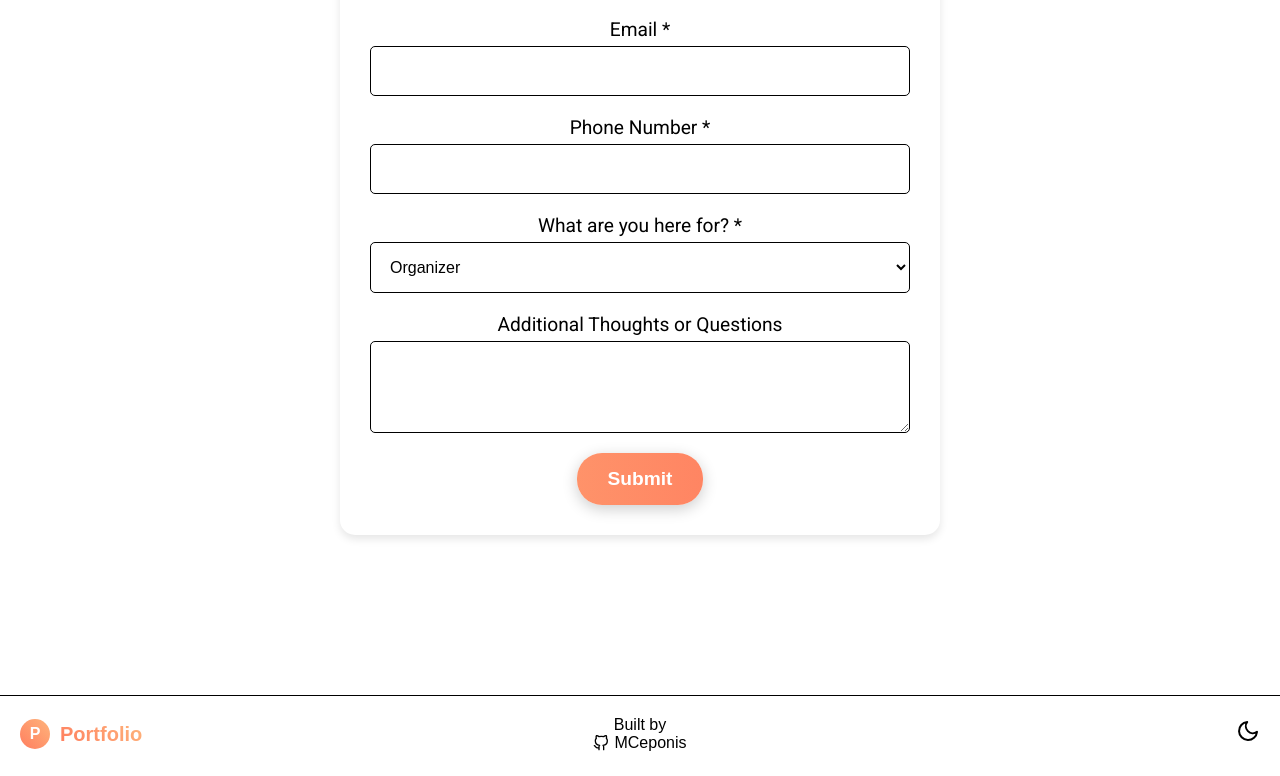
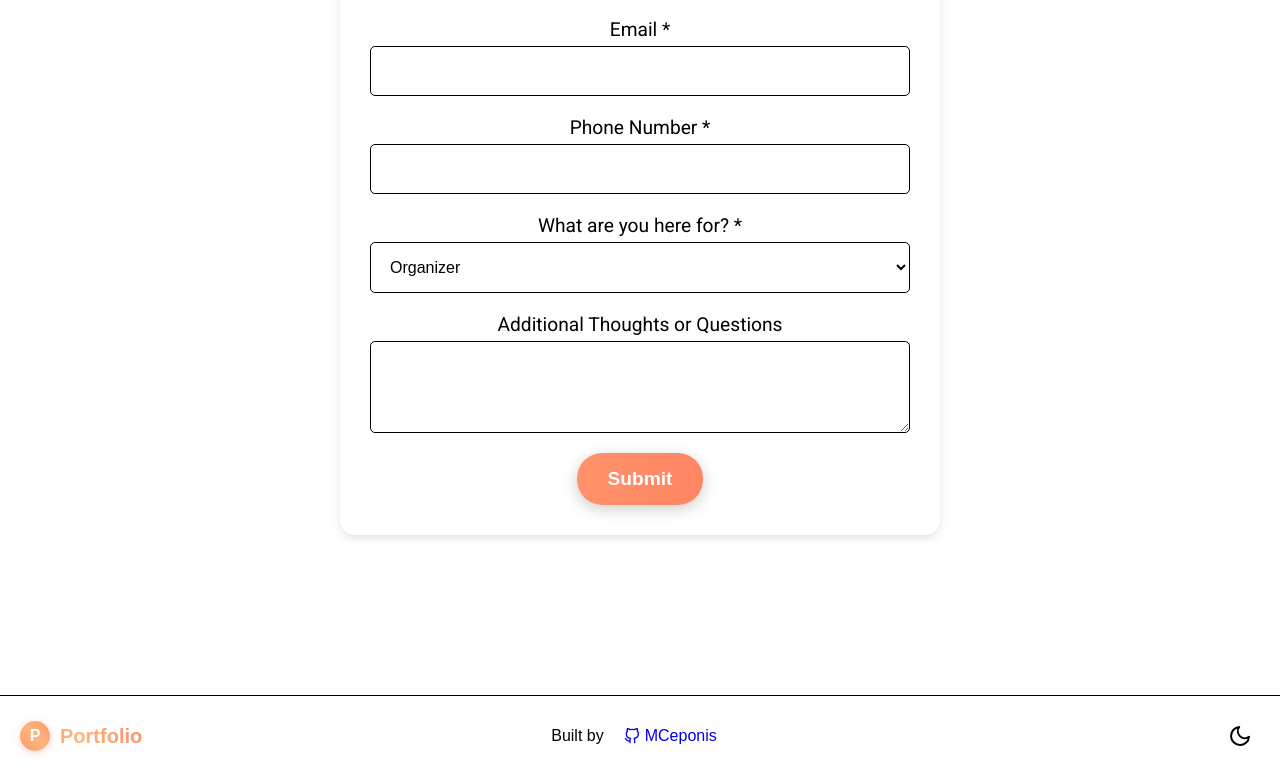
Before and after one commit to CeponisM/practice-project, a React (Create React App) app: page / in a window 1280 px wide. Shown: the part 3530-4306 px from the top of the page. Built offline with nearby package versions, Linux system fonts and the light colour scheme.

Commit message:
Footer optimizations for better performance and styling

```diff
--- a/src/components/Footer.css
+++ b/src/components/Footer.css
@@ -1,6 +1,176 @@
+/* Enhanced social link styles with performance optimizations */
 .social-link-footer {
-    text-decoration: none;
-    color: inherit;
-    transition: color 0.3s ease;
-    z-index: 2;
+  text-decoration: none;
+  color: inherit;
+  transition: all 0.3s cubic-bezier(0.4, 0, 0.2, 1);
+  position: relative;
+  z-index: 2;
+  border-radius: 8px;
+  padding: 6px 10px;
+
+  /* Add subtle glow effect */
+  box-shadow: 0 0 0 rgba(255, 126, 95, 0);
+
+  /* Use transform instead of changing properties for better performance */
+  will-change: transform;
+}
+
+.social-link-footer:hover {
+  transform: translateY(-2px) scale(1.05);
+  box-shadow: 0 4px 20px rgba(255, 126, 95, 0.3);
+
+  /* Add animated underline */
+  background: linear-gradient(45deg, rgba(255, 126, 95, 0.1), rgba(254, 180, 123, 0.1));
+}
+
+.social-link-footer:active {
+  transform: translateY(0) scale(0.98);
+  transition-duration: 0.1s;
+}
+
+/* Dynamic menu styles for enhanced visual appeal */
+.dynamic-menu {
+  position: relative;
+  overflow: hidden;
+}
+
+/* Animated background for menu items */
+.menu-item {
+  position: relative;
+  padding: 12px 20px;
+  border-radius: 8px;
+  transition: all 0.3s cubic-bezier(0.4, 0, 0.2, 1);
+  cursor: pointer;
+  overflow: hidden;
+}
+
+.menu-item::before {
+  content: '';
+  position: absolute;
+  top: 0;
+  left: -100%;
+  width: 100%;
+  height: 100%;
+  background: linear-gradient(90deg, transparent, rgba(255, 126, 95, 0.15), transparent);
+  transition: left 0.4s ease;
+}
+
+.menu-item:hover::before {
+  left: 100%;
+}
+
+.menu-item:hover {
+  background: rgba(255, 126, 95, 0.1);
+  transform: translateX(5px);
+  box-shadow: 0 4px 15px rgba(255, 126, 95, 0.2);
+}
+
+/* Staggered animation for menu items */
+.menu-item:nth-child(1) { animation-delay: 0.1s; }
+.menu-item:nth-child(2) { animation-delay: 0.2s; }
+.menu-item:nth-child(3) { animation-delay: 0.3s; }
+.menu-item:nth-child(4) { animation-delay: 0.4s; }
+.menu-item:nth-child(5) { animation-delay: 0.5s; }
+
+/* Slide-in animation for menu */
+@keyframes slideInLeft {
+  from {
+    opacity: 0;
+    transform: translateX(-30px);
   }
+  to {
+    opacity: 1;
+    transform: translateX(0);
+  }
+}
+
+.menu-item {
+  animation: slideInLeft 0.6s cubic-bezier(0.4, 0, 0.2, 1) both;
+}
+
+/* Active menu item styling */
+.menu-item.active {
+  background: linear-gradient(45deg, rgba(255, 126, 95, 0.2), rgba(254, 180, 123, 0.2));
+  color: #ff7e5f;
+  font-weight: 600;
+  border-left: 3px solid #ff7e5f;
+}
+
+.menu-item.active::after {
+  content: '';
+  position: absolute;
+  right: 10px;
+  top: 50%;
+  transform: translateY(-50%);
+  width: 6px;
+  height: 6px;
+  background: #ff7e5f;
+  border-radius: 50%;
+  box-shadow: 0 0 10px rgba(255, 126, 95, 0.5);
+}
+
+/* Mobile menu enhancements */
+@media (max-width: 768px) {
+  .menu-item {
+    padding: 15px 20px;
+    margin: 4px 0;
+    border-radius: 12px;
+  }
+
+  .menu-item:hover {
+    transform: scale(1.02);
+  }
+}
+
+/* Floating action button style for mobile toggle */
+.mobile-menu-toggle {
+  position: fixed;
+  bottom: 20px;
+  right: 20px;
+  width: 56px;
+  height: 56px;
+  border-radius: 50%;
+  background: linear-gradient(45deg, #ff7e5f, #feb47b);
+  border: none;
+  color: white;
+  font-size: 24px;
+  cursor: pointer;
+  box-shadow: 0 4px 20px rgba(255, 126, 95, 0.4);
+  transition: all 0.3s cubic-bezier(0.4, 0, 0.2, 1);
+  z-index: 1000;
+}
+
+.mobile-menu-toggle:hover {
+  transform: scale(1.1) rotate(90deg);
+  box-shadow: 0 6px 25px rgba(255, 126, 95, 0.6);
+}
+
+.mobile-menu-toggle:active {
+  transform: scale(0.95);
+}
+
+/* Backdrop blur for overlays */
+.menu-backdrop {
+  backdrop-filter: blur(10px);
+  background: rgba(0, 0, 0, 0.1);
+}
+
+/* Performance optimization: Use contain for isolated components */
+.footer-container {
+  contain: layout style paint;
+}
+
+/* Reduce motion for accessibility */
+@media (prefers-reduced-motion: reduce) {
+  .menu-item,
+  .social-link-footer,
+  .mobile-menu-toggle {
+    animation: none;
+    transition-duration: 0.01ms;
+  }
+
+  .menu-item::before,
+  .social-link-footer::before {
+    display: none;
+  }
+}
--- a/src/components/Footer.js
+++ b/src/components/Footer.js
@@ -1,7 +1,36 @@
-import React, { memo } from 'react';
-import styled from 'styled-components';
+import React, { memo, useMemo } from 'react';
+import styled, { keyframes, css } from 'styled-components';
 import { FiSun, FiMoon, FiGithub } from 'react-icons/fi';
 
+// Performance optimization: Define animations outside component to prevent recreation
+const rotateAnimation = keyframes`
+  from { transform: rotate(0deg); }
+  to { transform: rotate(360deg); }
+`;
+
+const pulseAnimation = keyframes`
+  0%, 100% { opacity: 1; }
+  50% { opacity: 0.7; }
+`;
+
+const slideUpAnimation = keyframes`
+  from {
+    transform: translateY(10px);
+    opacity: 0;
+  }
+  to {
+    transform: translateY(0);
+    opacity: 1;
+  }
+`;
+
+const gradientShiftAnimation = keyframes`
+  0% { background-position: 0% 50%; }
+  50% { background-position: 100% 50%; }
+  100% { background-position: 0% 50%; }
+`;
+
+// Performance optimization: Use will-change sparingly and only when needed
 const FooterContainer = styled.footer`
   width: 100%;
   padding: 20px;
@@ -11,36 +40,89 @@ const FooterContainer = styled.footer`
   background-color: ${({ theme }) => theme.background};
   color: ${({ theme }) => theme.text};
   border-top: 1px solid ${({ theme }) => theme.text};
-  transition: background-color 0.3s ease, color 0.3s ease;
+  transition: background-color 0.3s cubic-bezier(0.4, 0, 0.2, 1),
+              color 0.3s cubic-bezier(0.4, 0, 0.2, 1);
+  position: relative;
+  overflow: hidden;
+
+  // Add subtle backdrop blur effect
+  backdrop-filter: blur(10px);
+
+  // Dynamic background pattern
+  &::before {
+    content: '';
+    position: absolute;
+    top: 0;
+    left: -100%;
+    width: 100%;
+    height: 100%;
+    background: linear-gradient(
+      90deg,
+      transparent,
+      rgba(255, 126, 95, 0.1),
+      transparent
+    );
+    transition: left 0.5s ease;
+  }
+
+  &:hover::before {
+    left: 100%;
+  }
+
+  @media (max-width: 768px) {
+    flex-direction: column;
+    gap: 15px;
+    padding: 15px;
+  }
 `;
 
 const Section = styled.div`
   display: flex;
   align-items: center;
   flex: 1;
+  animation: ${slideUpAnimation} 0.6s ease-out;
 `;
 
 const LeftSection = styled(Section)`
   justify-content: flex-start;
+  animation-delay: 0.1s;
+
+  @media (max-width: 768px) {
+    justify-content: center;
+  }
 `;
 
 const MiddleSection = styled(Section)`
   justify-content: center;
+  animation-delay: 0.2s;
 `;
 
 const RightSection = styled(Section)`
   justify-content: flex-end;
+  animation-delay: 0.3s;
+
+  @media (max-width: 768px) {
+    justify-content: center;
+  }
 `;
 
 const LogoContainer = styled.div`
   display: flex;
   align-items: center;
+  cursor: pointer;
+  transition: transform 0.3s cubic-bezier(0.4, 0, 0.2, 1);
+
+  &:hover {
+    transform: translateY(-2px);
+  }
 `;
 
+// Performance optimization: Use transform instead of complex animations for better GPU acceleration
 const LogoIcon = styled.div`
   width: 30px;
   height: 30px;
-  background: linear-gradient(45deg, #ff7e5f, #feb47b);
+  background: linear-gradient(45deg, #ff7e5f, #feb47b, #ff7e5f);
+  background-size: 200% 200%;
   border-radius: 50%;
   display: flex;
   justify-content: center;
@@ -48,43 +130,107 @@ const LogoIcon = styled.div`
   color: white;
   font-weight: bold;
   margin-right: 10px;
-  transition: transform 0.3s ease;
+  transition: all 0.3s cubic-bezier(0.4, 0, 0.2, 1);
+  position: relative;
+  box-shadow: 0 2px 8px rgba(255, 126, 95, 0.3);
 
   &:hover {
-    transform: rotate(360deg);
+    animation: ${rotateAnimation} 0.6s ease-in-out;
+    box-shadow: 0 4px 16px rgba(255, 126, 95, 0.5);
+    transform: scale(1.1);
+  }
+
+  &::after {
+    content: '';
+    position: absolute;
+    inset: -2px;
+    border-radius: 50%;
+    background: linear-gradient(45deg, #ff7e5f, #feb47b, #ff7e5f);
+    background-size: 200% 200%;
+    z-index: -1;
+    opacity: 0;
+    transition: opacity 0.3s ease;
+    animation: ${gradientShiftAnimation} 3s ease infinite;
+  }
+
+  &:hover::after {
+    opacity: 1;
   }
 `;
 
 const LogoText = styled.span`
   font-size: 20px;
   font-weight: bold;
-  background: linear-gradient(45deg, #ff7e5f, #feb47b);
+  background: linear-gradient(45deg, #ff7e5f, #feb47b, #ff7e5f);
+  background-size: 200% 200%;
   -webkit-background-clip: text;
   -webkit-text-fill-color: transparent;
-  transition: opacity 0.3s ease;
+  background-clip: text;
+  transition: all 0.3s cubic-bezier(0.4, 0, 0.2, 1);
+  animation: ${gradientShiftAnimation} 4s ease infinite;
 
   &:hover {
-    opacity: 0.8;
+    transform: scale(1.05);
+    filter: drop-shadow(0 2px 4px rgba(255, 126, 95, 0.3));
   }
 `;
 
 const Text = styled.div`
   font-size: 16px;
+  display: flex;
+  align-items: center;
+  gap: 8px;
+  flex-wrap: wrap;
+  justify-content: center;
+
+  @media (max-width: 768px) {
+    flex-direction: column;
+    text-align: center;
+  }
 `;
 
+// Performance optimization: Reduce specificity and use efficient selectors
 const SocialLink = styled.a`
   color: ${({ theme }) => theme.text};
   text-decoration: none;
   display: flex;
   align-items: center;
-  transition: color 0.3s ease;
+  gap: 5px;
+  padding: 8px 12px;
+  border-radius: 20px;
+  transition: all 0.3s cubic-bezier(0.4, 0, 0.2, 1);
+  position: relative;
+  overflow: hidden;
+  background: transparent;
+
+  &::before {
+    content: '';
+    position: absolute;
+    top: 0;
+    left: -100%;
+    width: 100%;
+    height: 100%;
+    background: linear-gradient(90deg, transparent, rgba(255, 126, 95, 0.1), transparent);
+    transition: left 0.3s ease;
+  }
 
   &:hover {
     color: #ff7e5f;
+    background: rgba(255, 126, 95, 0.1);
+    transform: translateY(-2px);
+    box-shadow: 0 4px 12px rgba(255, 126, 95, 0.2);
+
+    &::before {
+      left: 100%;
+    }
+
+    svg {
+      animation: ${pulseAnimation} 1s ease infinite;
+    }
   }
 
   svg {
-    margin-right: 5px;
+    transition: transform 0.3s ease;
   }
 `;
 
@@ -94,41 +240,77 @@ const ToggleButton = styled.button`
   cursor: pointer;
   color: ${({ theme }) => theme.text};
   font-size: 24px;
-  transition: color 0.3s ease;
+  padding: 8px;
+  border-radius: 50%;
+  transition: all 0.3s cubic-bezier(0.4, 0, 0.2, 1);
+  position: relative;
+  display: flex;
+  align-items: center;
+  justify-content: center;
 
   &:hover {
     color: #ff7e5f;
+    background: rgba(255, 126, 95, 0.1);
+    transform: scale(1.1) rotate(15deg);
+    box-shadow: 0 4px 12px rgba(255, 126, 95, 0.2);
+  }
+
+  &:active {
+    transform: scale(0.95) rotate(-15deg);
+  }
+
+  &:focus-visible {
+    outline: 2px solid #ff7e5f;
+    outline-offset: 2px;
   }
 `;
 
+// Performance optimization: Memoize theme-based styles
 const Footer = memo(({ toggleTheme, theme }) => {
+  // Memoize icon to prevent unnecessary re-renders
+  const themeIcon = useMemo(() =>
+    theme === 'light' ? <FiMoon /> : <FiSun />,
+    [theme]
+  );
+
   return (
-    <FooterContainer>
+    <FooterContainer theme={theme}>
       <LeftSection>
         <LogoContainer>
           <LogoIcon>P</LogoIcon>
           <LogoText>Portfolio</LogoText>
         </LogoContainer>
       </LeftSection>
+
       <MiddleSection>
         <Text>
-          <center>Built by{' '}</center>
+          Built by
           <SocialLink
             href="https://github.com/CeponisM/Resume-App"
             target="_blank"
             rel="noopener noreferrer"
+            className="social-link-footer"
+            theme={theme}
           >
-            <FiGithub /> MCeponis
+            <FiGithub />
+            MCeponis
           </SocialLink>
         </Text>
       </MiddleSection>
+
       <RightSection>
-        <ToggleButton onClick={toggleTheme} aria-label="Toggle theme">
-          {theme === 'light' ? <FiMoon /> : <FiSun />}
+        <ToggleButton
+          onClick={toggleTheme}
+          aria-label={`Switch to ${theme === 'light' ? 'dark' : 'light'} theme`}
+          theme={theme}
+        >
+          {themeIcon}
         </ToggleButton>
       </RightSection>
     </FooterContainer>
   );
 });
 
+Footer.displayName = 'Footer';
+
 export default Footer;
```
